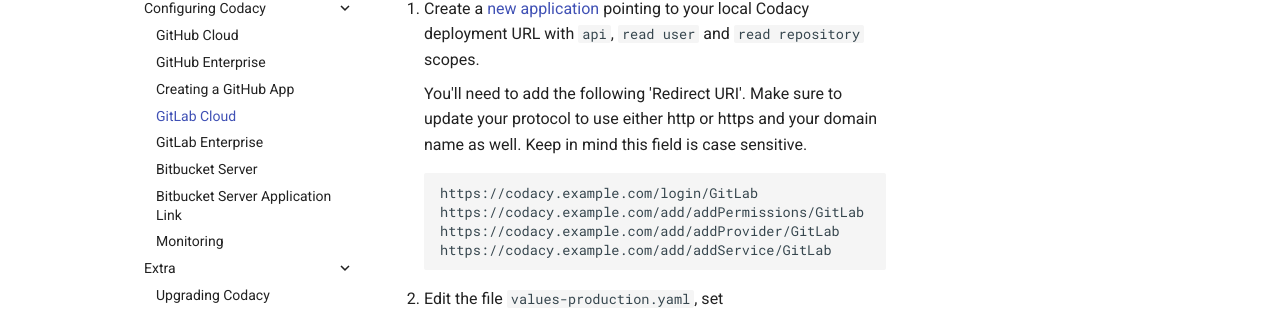
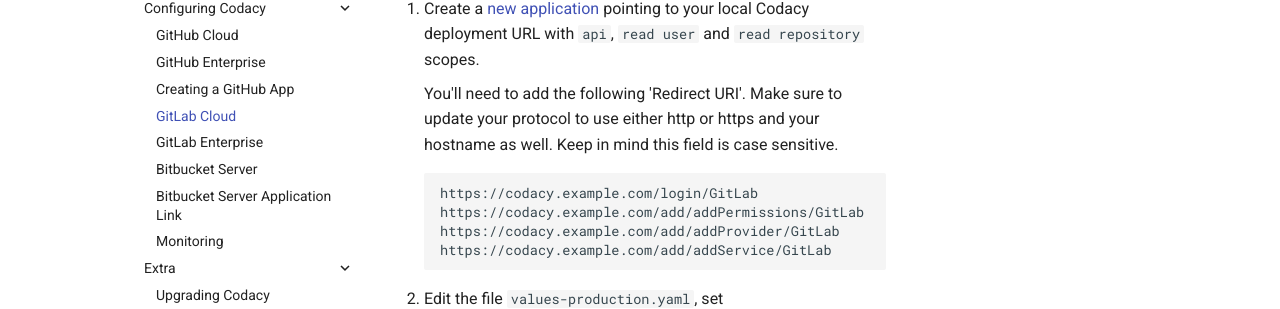
Before and after one commit to codacy/chart, an MkDocs documentation site: the page built from docs/configuration/git-providers/gitlab-cloud.md, in a window 1280 px wide and 1155 px high. Shown: the part 313-622 px from the top of the window. Built offline with MkDocs 1.6.1 and Material for MkDocs 9.7.7, drawn with Linux system fonts in a browser that asks for light colours.

Commit message:
Use hostname instead of domain name to be consistent with other providers

````diff
--- a/docs/configuration/git-providers/gitlab-cloud.md
+++ b/docs/configuration/git-providers/gitlab-cloud.md
@@ -6,7 +6,7 @@
 
 1.  Create a [new application](https://gitlab.com/profile/applications) pointing to your local Codacy deployment URL with `api`, `read user` and `read repository` scopes.
 
-    You'll need to add the following 'Redirect URI'. Make sure to update your protocol to use either http or https and your domain name as well. Keep in mind this field is case sensitive.
+    You'll need to add the following 'Redirect URI'. Make sure to update your protocol to use either http or https and your hostname as well. Keep in mind this field is case sensitive.
 
     ```
     https://codacy.example.com/login/GitLab
````
